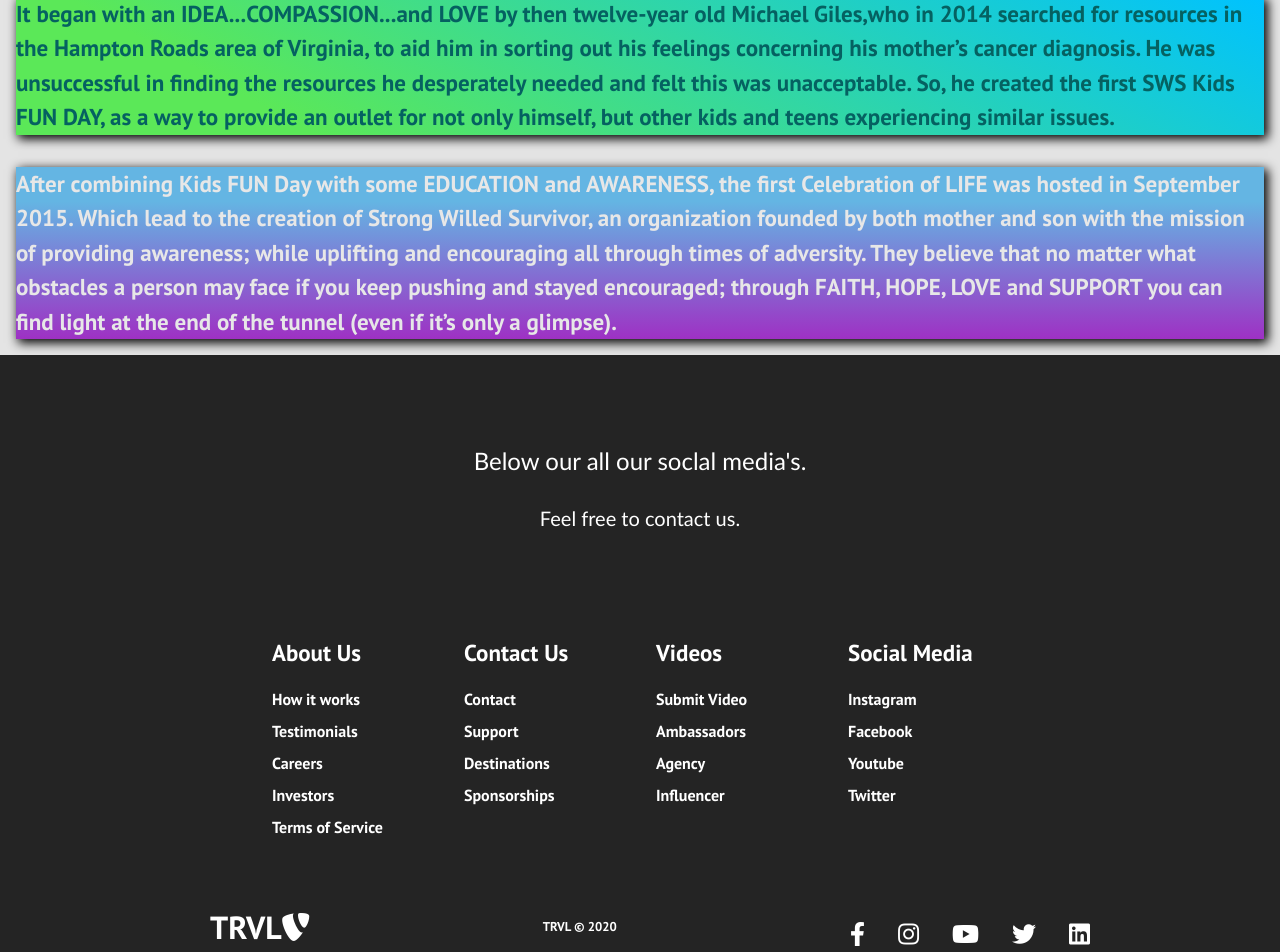
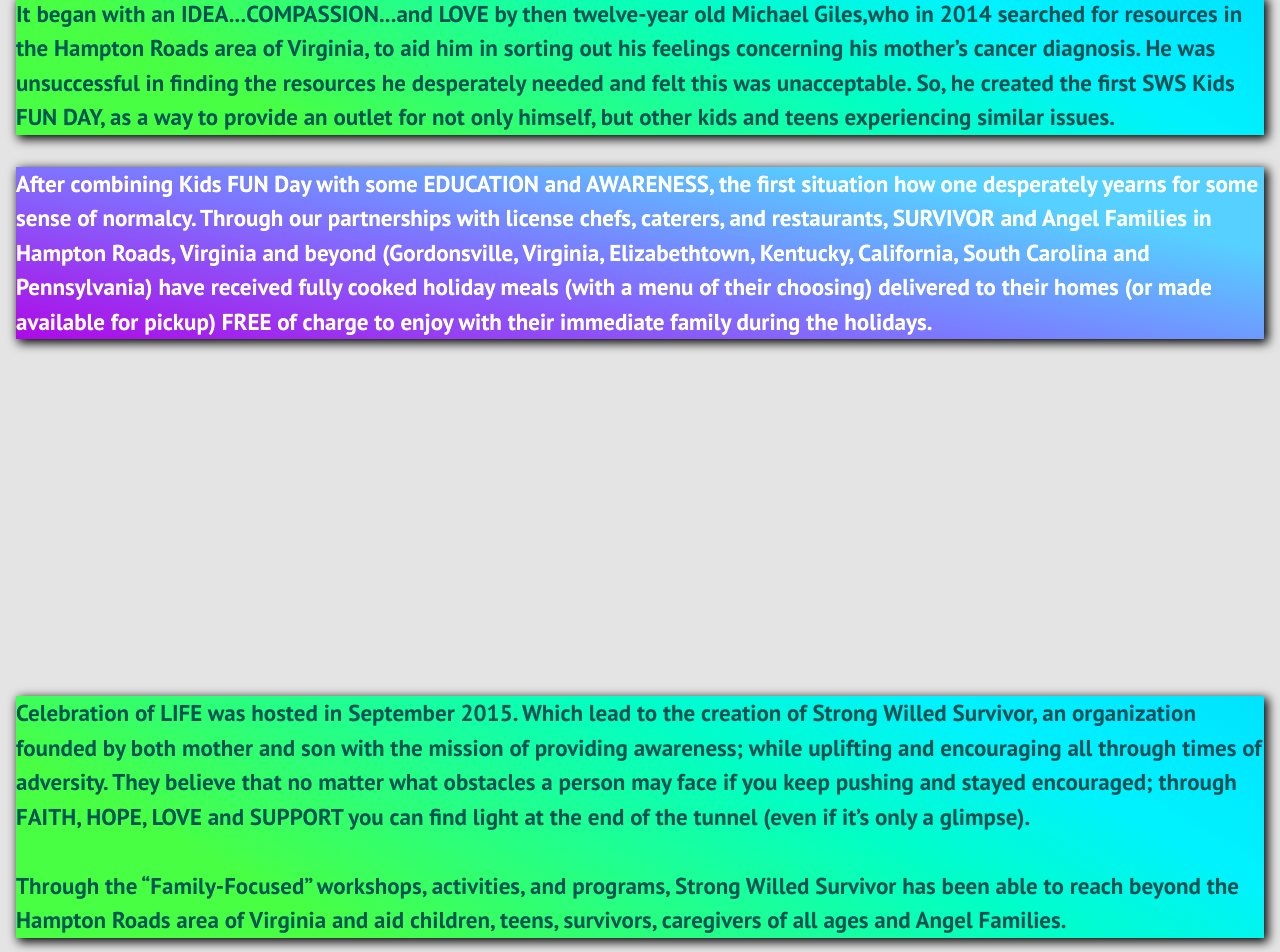
Before and after one commit to 00-00-00-11/Strong-Willed-Survivor, a React (Create React App) app in the folder client/: page /our-story in a window 1280 px wide. Shown: the part 1336-2288 px from the top of the page. Built offline with nearby package versions, Linux system fonts and the light colour scheme.

Commit message:
adding dat css

```diff
--- a/client/package.json
+++ b/client/package.json
@@ -11,6 +11,7 @@
     "react": "^16.13.1",
     "react-dom": "^16.13.1",
     "react-icons": "^4.2.0",
+    "react-player": "^2.9.0",
     "react-router-dom": "^5.2.0",
     "react-scripts": "3.4.1",
     "react-use-netlify-form": "^0.1.0"
--- a/client/src/App.css
+++ b/client/src/App.css
@@ -134,6 +134,12 @@
 }
 
 .about-page-css p {
+	/* Adds color and lots of contrast */
+	filter: contrast(150%);
+	-webkit-filter: contrast(150%);
+	-moz-filter: contrast(150%);
+	-o-filter: contrast(150%);
+	-ms-filter: contrast(150%);
 	cursor: pointer;
 	margin: 16px;
 	box-shadow: 3px 3px 10px 1px #000000;
@@ -146,15 +152,21 @@
 }
 
 .about-page-css p2 {
+	/* Adds color and lots of contrast */
+	filter: contrast(150%);
+	-webkit-filter: contrast(150%);
+	-moz-filter: contrast(150%);
+	-o-filter: contrast(150%);
+	-ms-filter: contrast(150%);
 	cursor: pointer;
 	margin: 16px;
 	box-shadow: 3px 3px 10px 1px #000000;
 	font-size: 23px;
 	color: rgb(231, 231, 231);
 	background: #9e31c4;
-	background: linear-gradient(90deg, #9e31c4 0%, #64b5e3 80%);
-	background: -webkit-linear-gradient(90deg, #9e31c4 0%, #64b5e3 80%);
-	background: -moz-linear-gradient(90deg, #9e31c4 0%, #64b5e3 80%);
+	background: linear-gradient(79deg, #9e31c4 0%, #64b5e3 80%);
+	background: -webkit-linear-gradient(79deg, #9e31c4 0%, #64b5e3 80%);
+	background: -moz-linear-gradient(79deg, #9e31c4 0%, #64b5e3 80%);
 }
 
 .about_p_images {
@@ -162,4 +174,14 @@
 	height: auto;
 	width: auto;
 	margin: 16px;
+	transform: scale(0.5, 0.5);
+	-ms-transform: scale(0.5, 0.5);
+	-webkit-transform: scale(0.5, 0.5);
 }
+
+.video-player {
+	width: 100%;
+	height: 5px;
+}
+
+/*? Extra animations  */
--- a/client/src/components/NavBar/Navbar.js
+++ b/client/src/components/NavBar/Navbar.js
@@ -32,7 +32,7 @@
 			<nav className="navbar">
 				<Link to="/" className="navbar-logo" onClick={closeMobileMenu}>
 					Strong Willed Survivor
-					<i class="fab fa-firstdraft" />
+					<i className="fab fa-firstdraft" />
 				</Link>
 				<div className="menu-icon" onClick={handleClick}>
 					<i className={click ? "fas fa-times" : "fas fa-bars"} />
--- a/client/src/components/b-nav/Footer.js
+++ b/client/src/components/b-nav/Footer.js
@@ -1,6 +1,6 @@
 import React from "react";
 import "./Footer.css";
-import { Button } from "../NavBar/Button";
+// import { Button } from "../NavBar/Button";
 import { Link } from "react-router-dom";
 
 function Footer() {
--- a/client/src/pages/OurStory.js
+++ b/client/src/pages/OurStory.js
@@ -1,6 +1,9 @@
 import React from "react";
 import img1 from "../images/main/IMG_8599.jpg";
+// import video from "../videos/video-1.mp4";
 import "../App.css";
+import ReactPlayer from "react-player"; // Render a YouTube video player
+
 export default function Products() {
 	return (
 		<div>
@@ -20,17 +23,38 @@
 					not only himself, but other kids and teens experiencing similar
 					issues.
 				</p>
-
 				<p2>
 					After combining Kids FUN Day with some EDUCATION and AWARENESS, the
-					first Celebration of LIFE was hosted in September 2015. Which lead to
-					the creation of Strong Willed Survivor, an organization founded by
-					both mother and son with the mission of providing awareness; while
+					first situation how one desperately yearns for some sense of normalcy.
+					Through our partnerships with license chefs, caterers, and
+					restaurants, SURVIVOR and Angel Families in Hampton Roads, Virginia
+					and beyond (Gordonsville, Virginia, Elizabethtown, Kentucky,
+					California, South Carolina and Pennsylvania) have received fully
+					cooked holiday meals (with a menu of their choosing) delivered to
+					their homes (or made available for pickup) FREE of charge to enjoy
+					with their immediate family during the holidays.
+				</p2>
+				<ReactPlayer
+					url="https://www.youtube.com/watch?v=ysz5S6PUM-U"
+					controls="true"
+					width="540px"
+					height="325px"
+				/>
+				<p className="bounce">
+					Celebration of LIFE was hosted in September 2015. Which lead to the
+					creation of Strong Willed Survivor, an organization founded by both
+					mother and son with the mission of providing awareness; while
 					uplifting and encouraging all through times of adversity. They believe
 					that no matter what obstacles a person may face if you keep pushing
 					and stayed encouraged; through FAITH, HOPE, LOVE and SUPPORT you can
 					find light at the end of the tunnel (even if it’s only a glimpse).
-				</p2>
+					<br></br>
+					<br></br>
+					Through the “Family-Focused” workshops, activities, and programs,
+					Strong Willed Survivor has been able to reach beyond the Hampton Roads
+					area of Virginia and aid children, teens, survivors, caregivers of all
+					ages and Angel Families.
+				</p>
 			</div>
 		</div>
 	);
```
Also changed, not shown: 1 other file (tests, documents, lock files or other folders).
